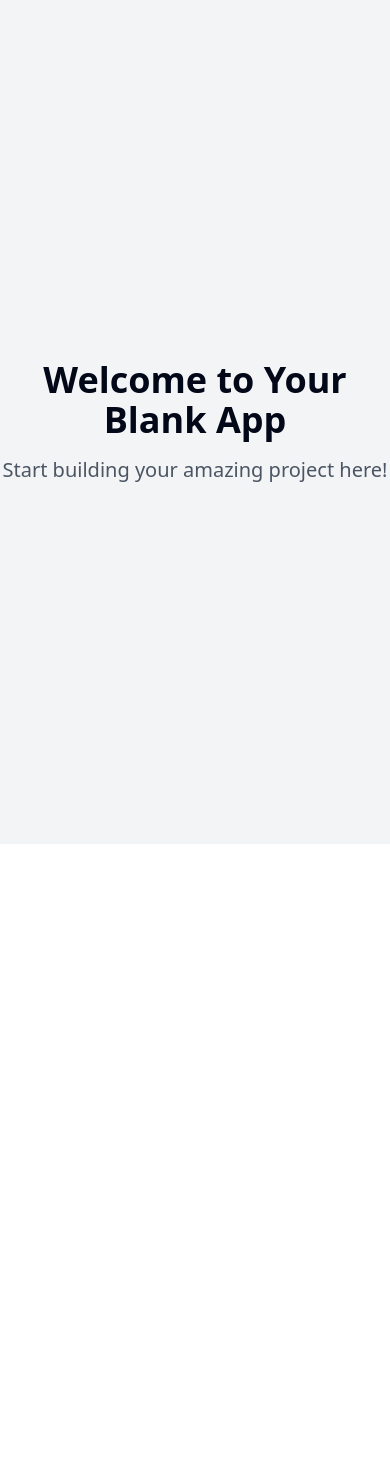
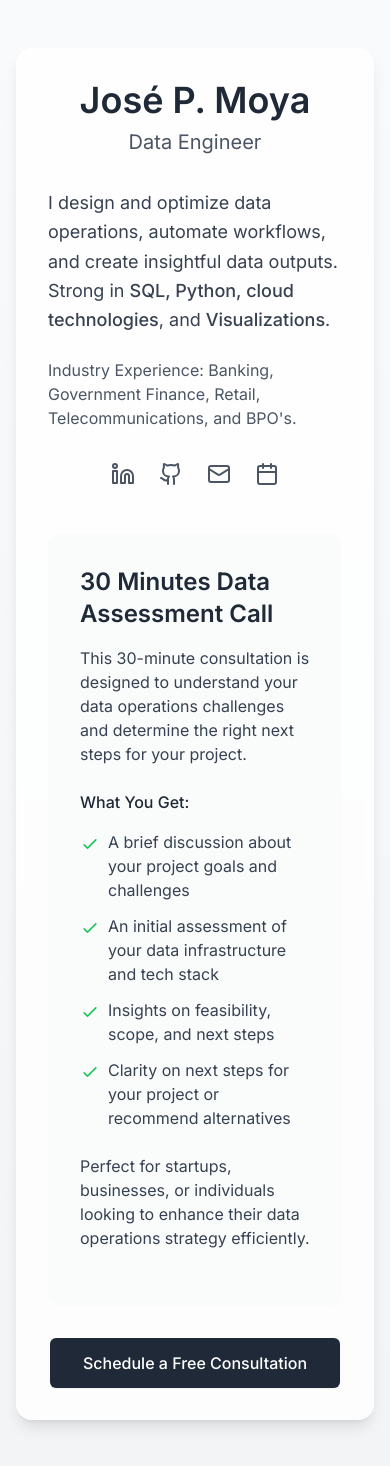
Before and after one commit to PaulMoya/data-savvy-identity, a React (Vite) app: page / in a window 390 px wide. Before the commit the page ends 844 px from the top, so only its background shows below. Built offline with nearby package versions, Linux system fonts and the light colour scheme.

Commit message:
Create professional profile page
Creates a web page to serve as a professional profile with information, links, and a service section.

```diff
--- a/package.json
+++ b/package.json
@@ -45,6 +45,7 @@
     "cmdk": "^1.0.0",
     "date-fns": "^3.6.0",
     "embla-carousel-react": "^8.3.0",
+    "framer-motion": "^12.4.7",
     "input-otp": "^1.2.4",
     "lucide-react": "^0.462.0",
     "next-themes": "^0.3.0",
--- a/src/index.css
+++ b/src/index.css
@@ -1,3 +1,6 @@
+
+@import url('https://fonts.googleapis.com/css2?family=Inter:wght@300;400;500;600;700&display=swap');
+
 @tailwind base;
 @tailwind components;
 @tailwind utilities;
@@ -6,96 +9,58 @@
   :root {
     --background: 0 0% 100%;
     --foreground: 222.2 84% 4.9%;
-
     --card: 0 0% 100%;
     --card-foreground: 222.2 84% 4.9%;
-
     --popover: 0 0% 100%;
     --popover-foreground: 222.2 84% 4.9%;
-
-    --primary: 222.2 47.4% 11.2%;
+    --primary: 215 20% 65%;
     --primary-foreground: 210 40% 98%;
-
     --secondary: 210 40% 96.1%;
     --secondary-foreground: 222.2 47.4% 11.2%;
-
     --muted: 210 40% 96.1%;
     --muted-foreground: 215.4 16.3% 46.9%;
-
     --accent: 210 40% 96.1%;
     --accent-foreground: 222.2 47.4% 11.2%;
-
     --destructive: 0 84.2% 60.2%;
     --destructive-foreground: 210 40% 98%;
-
     --border: 214.3 31.8% 91.4%;
     --input: 214.3 31.8% 91.4%;
     --ring: 222.2 84% 4.9%;
-
     --radius: 0.5rem;
-
-    --sidebar-background: 0 0% 98%;
-
-    --sidebar-foreground: 240 5.3% 26.1%;
-
-    --sidebar-primary: 240 5.9% 10%;
-
-    --sidebar-primary-foreground: 0 0% 98%;
-
-    --sidebar-accent: 240 4.8% 95.9%;
-
-    --sidebar-accent-foreground: 240 5.9% 10%;
-
-    --sidebar-border: 220 13% 91%;
-
-    --sidebar-ring: 217.2 91.2% 59.8%;
   }
 
-  .dark {
-    --background: 222.2 84% 4.9%;
-    --foreground: 210 40% 98%;
-
-    --card: 222.2 84% 4.9%;
-    --card-foreground: 210 40% 98%;
-
-    --popover: 222.2 84% 4.9%;
-    --popover-foreground: 210 40% 98%;
-
-    --primary: 210 40% 98%;
-    --primary-foreground: 222.2 47.4% 11.2%;
-
-    --secondary: 217.2 32.6% 17.5%;
-    --secondary-foreground: 210 40% 98%;
-
-    --muted: 217.2 32.6% 17.5%;
-    --muted-foreground: 215 20.2% 65.1%;
-
-    --accent: 217.2 32.6% 17.5%;
-    --accent-foreground: 210 40% 98%;
-
-    --destructive: 0 62.8% 30.6%;
-    --destructive-foreground: 210 40% 98%;
-
-    --border: 217.2 32.6% 17.5%;
-    --input: 217.2 32.6% 17.5%;
-    --ring: 212.7 26.8% 83.9%;
-    --sidebar-background: 240 5.9% 10%;
-    --sidebar-foreground: 240 4.8% 95.9%;
-    --sidebar-primary: 224.3 76.3% 48%;
-    --sidebar-primary-foreground: 0 0% 100%;
-    --sidebar-accent: 240 3.7% 15.9%;
-    --sidebar-accent-foreground: 240 4.8% 95.9%;
-    --sidebar-border: 240 3.7% 15.9%;
-    --sidebar-ring: 217.2 91.2% 59.8%;
+  body {
+    font-family: 'Inter', sans-serif;
+    @apply bg-gradient-to-b from-gray-50 to-gray-100 min-h-screen text-gray-800;
   }
 }
 
-@layer base {
-  * {
-    @apply border-border;
+@keyframes fadeIn {
+  from {
+    opacity: 0;
+    transform: translateY(10px);
   }
-
-  body {
-    @apply bg-background text-foreground;
+  to {
+    opacity: 1;
+    transform: translateY(0);
   }
 }
+
+@keyframes slideIn {
+  from {
+    opacity: 0;
+    transform: translateX(-20px);
+  }
+  to {
+    opacity: 1;
+    transform: translateX(0);
+  }
+}
+
+.animate-fade-in {
+  animation: fadeIn 0.6s ease-out forwards;
+}
+
+.animate-slide-in {
+  animation: slideIn 0.6s ease-out forwards;
+}
--- a/src/pages/Index.tsx
+++ b/src/pages/Index.tsx
@@ -1,12 +1,146 @@
-// Update this page (the content is just a fallback if you fail to update the page)
+
+import { useState, useEffect } from 'react';
+import { motion } from 'framer-motion';
+import { Mail, Github, Linkedin, Calendar } from 'lucide-react';
 
 const Index = () => {
+  const [isVisible, setIsVisible] = useState(false);
+
+  useEffect(() => {
+    setIsVisible(true);
+  }, []);
+
+  const container = {
+    hidden: { opacity: 0 },
+    show: {
+      opacity: 1,
+      transition: {
+        staggerChildren: 0.2
+      }
+    }
+  };
+
+  const item = {
+    hidden: { opacity: 0, y: 20 },
+    show: { opacity: 1, y: 0 }
+  };
+
   return (
-    <div className="min-h-screen flex items-center justify-center bg-gray-100">
-      <div className="text-center">
-        <h1 className="text-4xl font-bold mb-4">Welcome to Your Blank App</h1>
-        <p className="text-xl text-gray-600">Start building your amazing project here!</p>
-      </div>
+    <div className="min-h-screen px-4 py-12 sm:px-6 lg:px-8">
+      <motion.div
+        initial="hidden"
+        animate="show"
+        variants={container}
+        className="max-w-3xl mx-auto"
+      >
+        <div className="backdrop-blur-sm bg-white/80 rounded-2xl shadow-lg p-8 sm:p-12">
+          <motion.div variants={item} className="text-center mb-8">
+            <h1 className="text-4xl font-semibold text-gray-800 mb-4">
+              José P. Moya
+              <span className="block text-xl font-normal text-gray-600 mt-2">
+                Data Engineer
+              </span>
+            </h1>
+          </motion.div>
+
+          <motion.p
+            variants={item}
+            className="text-lg text-gray-700 mb-6 leading-relaxed"
+          >
+            I design and optimize data operations, automate workflows, and create insightful data outputs.
+            Strong in <span className="font-medium">SQL, Python, cloud technologies</span>, and
+            <span className="font-medium"> Visualizations</span>.
+          </motion.p>
+
+          <motion.p
+            variants={item}
+            className="text-gray-600 mb-8"
+          >
+            Industry Experience: Banking, Government Finance, Retail, Telecommunications, and BPO's.
+          </motion.p>
+
+          <motion.div
+            variants={item}
+            className="flex justify-center space-x-6 mb-12"
+          >
+            {[
+              { icon: Linkedin, href: 'https://www.linkedin.com/in/jose-moya-55820974/', label: 'LinkedIn' },
+              { icon: Github, href: 'https://github.com/PaulMoya', label: 'GitHub' },
+              { icon: Mail, href: 'mailto:josepaulmoya@gmail.com', label: 'Email' },
+              { icon: Calendar, href: 'https://cal.com/Jose.Moya', label: 'Calendar' }
+            ].map(({ icon: Icon, href, label }) => (
+              <motion.a
+                key={label}
+                href={href}
+                target="_blank"
+                rel="noopener noreferrer"
+                className="text-gray-600 hover:text-gray-900 transition-colors duration-200"
+                whileHover={{ scale: 1.1 }}
+                whileTap={{ scale: 0.95 }}
+              >
+                <Icon className="w-6 h-6" />
+                <span className="sr-only">{label}</span>
+              </motion.a>
+            ))}
+          </motion.div>
+
+          <motion.div
+            variants={item}
+            className="bg-gray-50/80 rounded-xl p-8 mb-8"
+          >
+            <h2 className="text-2xl font-semibold text-gray-800 mb-4">
+              30 Minutes Data Assessment Call
+            </h2>
+            <p className="text-gray-700 mb-6">
+              This 30-minute consultation is designed to understand your data operations
+              challenges and determine the right next steps for your project.
+            </p>
+
+            <h3 className="font-medium text-gray-800 mb-4">What You Get:</h3>
+            <ul className="space-y-3 mb-6">
+              {[
+                'A brief discussion about your project goals and challenges',
+                'An initial assessment of your data infrastructure and tech stack',
+                'Insights on feasibility, scope, and next steps',
+                'Clarity on next steps for your project or recommend alternatives'
+              ].map((benefit, index) => (
+                <motion.li
+                  key={index}
+                  className="flex items-start gap-2 text-gray-700"
+                  variants={{
+                    hidden: { opacity: 0, x: -20 },
+                    show: { opacity: 1, x: 0 }
+                  }}
+                >
+                  <svg className="w-5 h-5 text-green-500 shrink-0 mt-1" fill="none" viewBox="0 0 24 24" stroke="currentColor">
+                    <path strokeLinecap="round" strokeLinejoin="round" strokeWidth={2} d="M5 13l4 4L19 7" />
+                  </svg>
+                  <span>{benefit}</span>
+                </motion.li>
+              ))}
+            </ul>
+
+            <p className="text-gray-700 mb-6">
+              Perfect for startups, businesses, or individuals looking to enhance their
+              data operations strategy efficiently.
+            </p>
+          </motion.div>
+
+          <motion.div
+            variants={item}
+            className="text-center"
+          >
+            <a
+              href="https://cal.com/jose.moya/30?user=Jose.Moya"
+              target="_blank"
+              rel="noopener noreferrer"
+              className="inline-flex items-center justify-center px-8 py-3 border border-transparent text-base font-medium rounded-md text-white bg-gray-800 hover:bg-gray-700 transition-colors duration-200 shadow-sm hover:shadow-md"
+            >
+              Schedule a Free Consultation
+            </a>
+          </motion.div>
+        </div>
+      </motion.div>
     </div>
   );
 };
```
Also changed, not shown: 1 other file (tests, documents, lock files or other folders).
